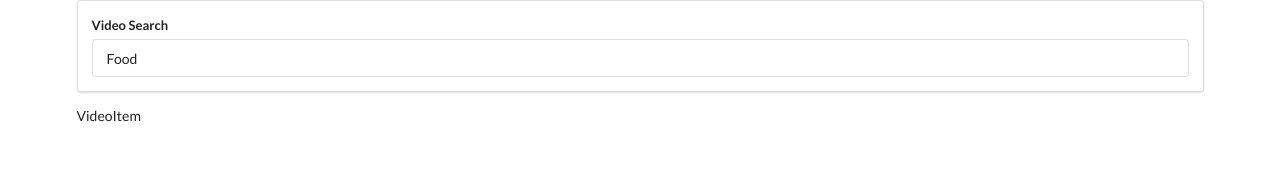
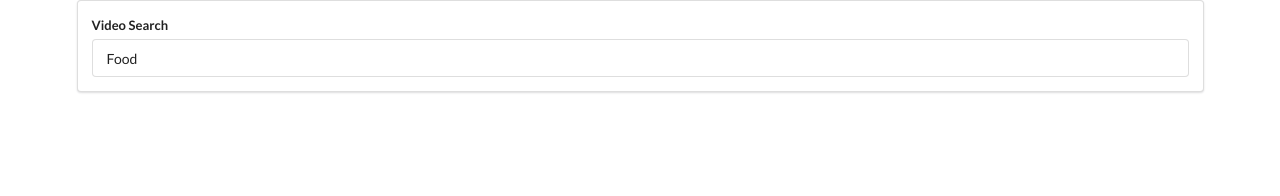
Before and after one commit to Marius-De-Allie/React---YouTube-search, a React (Create React App) app: page / in a window 1280 px wide. Shown: the top 196 px of the page. Built offline with nearby package versions, Linux system fonts and the light colour scheme.

Commit message:
Add renderedlist variable to VideoList component returned JSX

```diff
--- a/src/components/VideoList.js
+++ b/src/components/VideoList.js
@@ -8,7 +8,7 @@ const VideoList = ({videos}) => {
   });
   return (
     <div>
-      <VideoItem />
+      {renderedList}
     </div>
   );
 };
```
